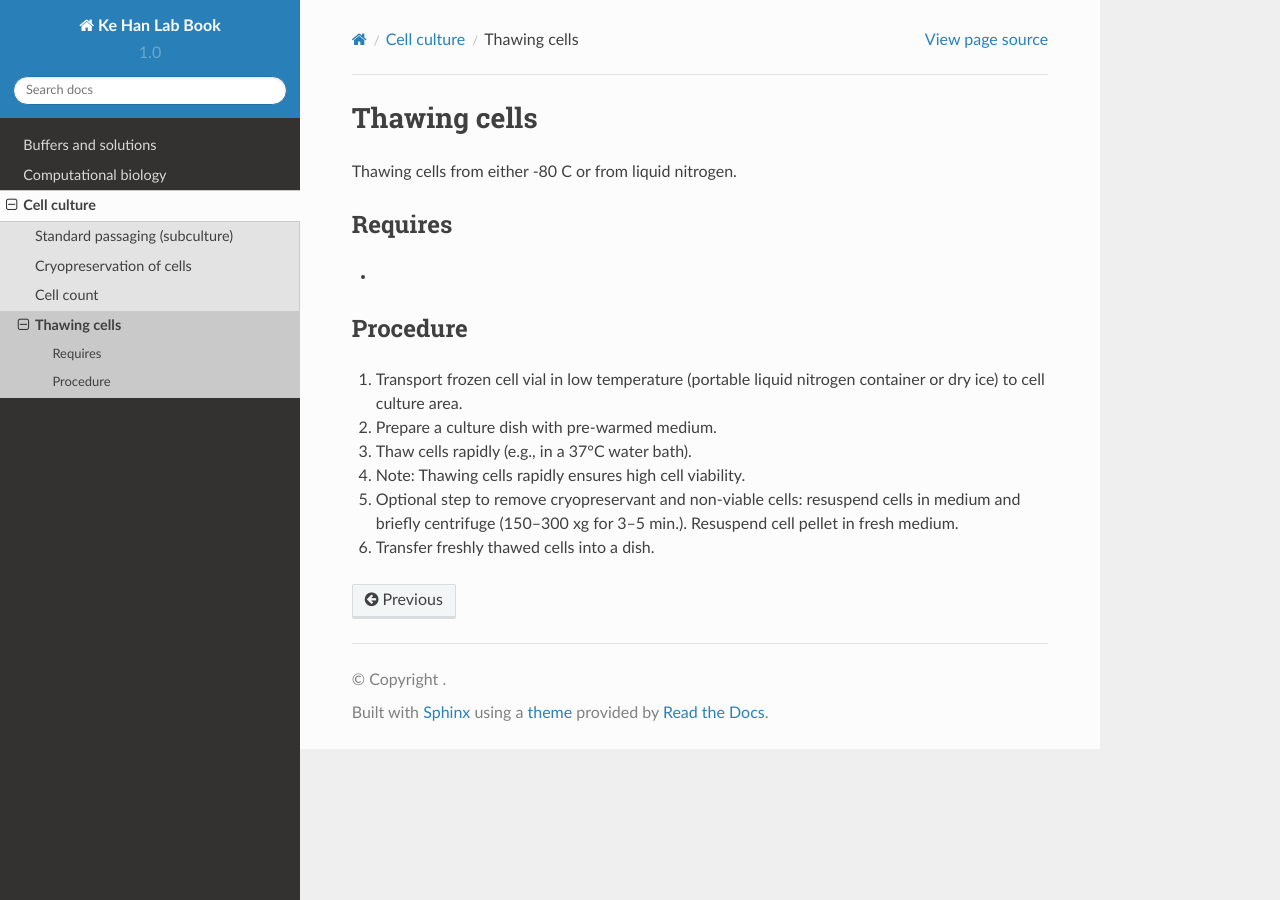
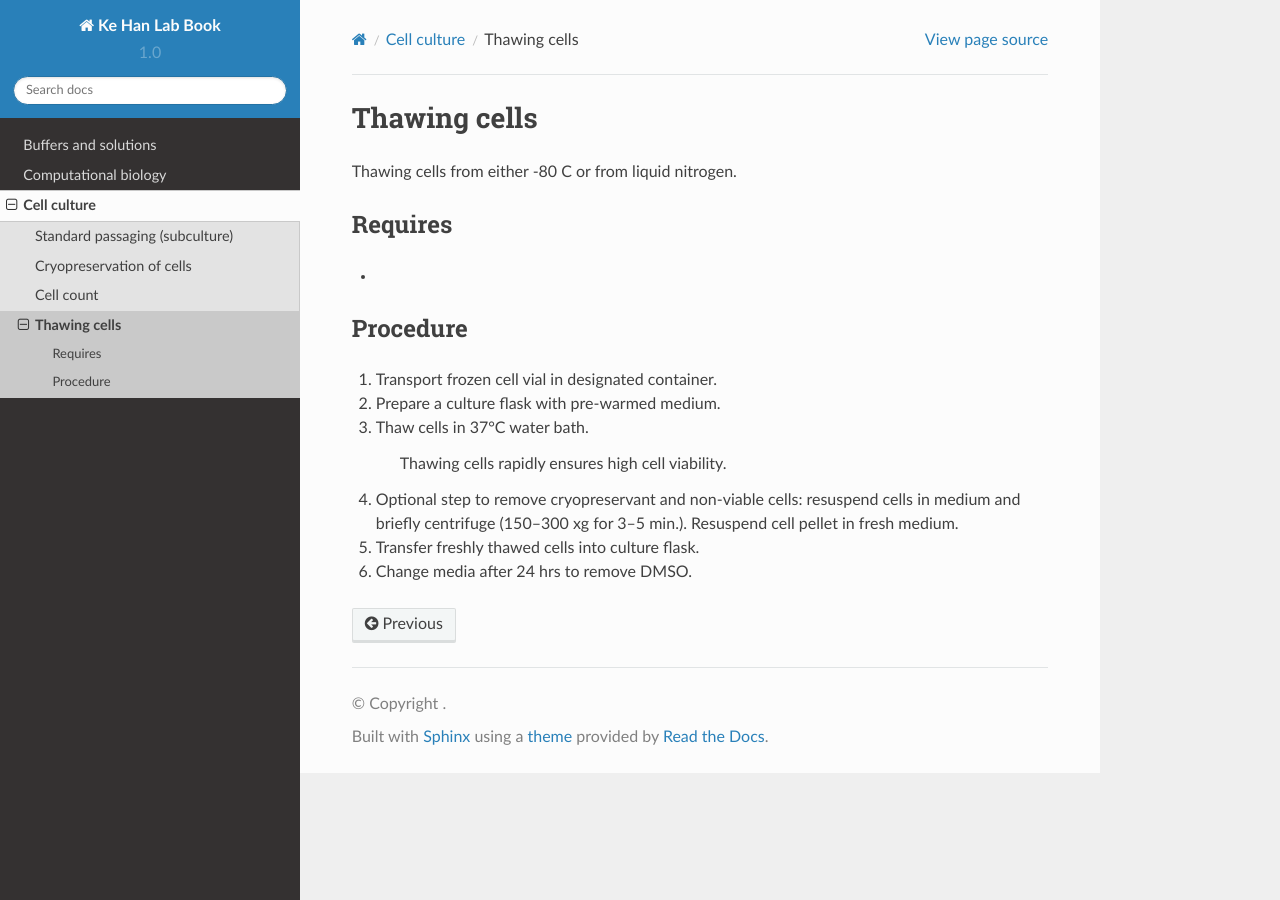
Before and after one commit to kehantan/labbook, a Sphinx documentation site: the page built from docs/cell_culture/thaw.rst, in a window 1280 px wide. Built offline with Sphinx 7.4.7 and the Read the Docs theme 2.0.0, drawn with Linux system fonts in a browser that asks for light colours.

Commit message:
Update thaw.rst

```diff
--- a/docs/cell_culture/thaw.rst
+++ b/docs/cell_culture/thaw.rst
@@ -9,9 +9,12 @@
 
 Procedure
 ---------
-#. Transport frozen cell vial in low temperature (portable liquid nitrogen container or dry ice) to cell culture area.
-#. Prepare a culture dish with pre-warmed medium.
-#. Thaw cells rapidly (e.g., in a 37°C water bath).
-#. Note: Thawing cells rapidly ensures high cell viability.
+#. Transport frozen cell vial in designated container.
+#. Prepare a culture flask with pre-warmed medium.
+#. Thaw cells in 37°C water bath.
+
+     Thawing cells rapidly ensures high cell viability.
+
 #. Optional step to remove cryopreservant and non-viable cells: resuspend cells in medium and briefly centrifuge (150–300 xg for 3–5 min.). Resuspend cell pellet in fresh medium.
-#. Transfer freshly thawed cells into a dish.
+#. Transfer freshly thawed cells into culture flask.
+#. Change media after 24 hrs to remove DMSO.
```
